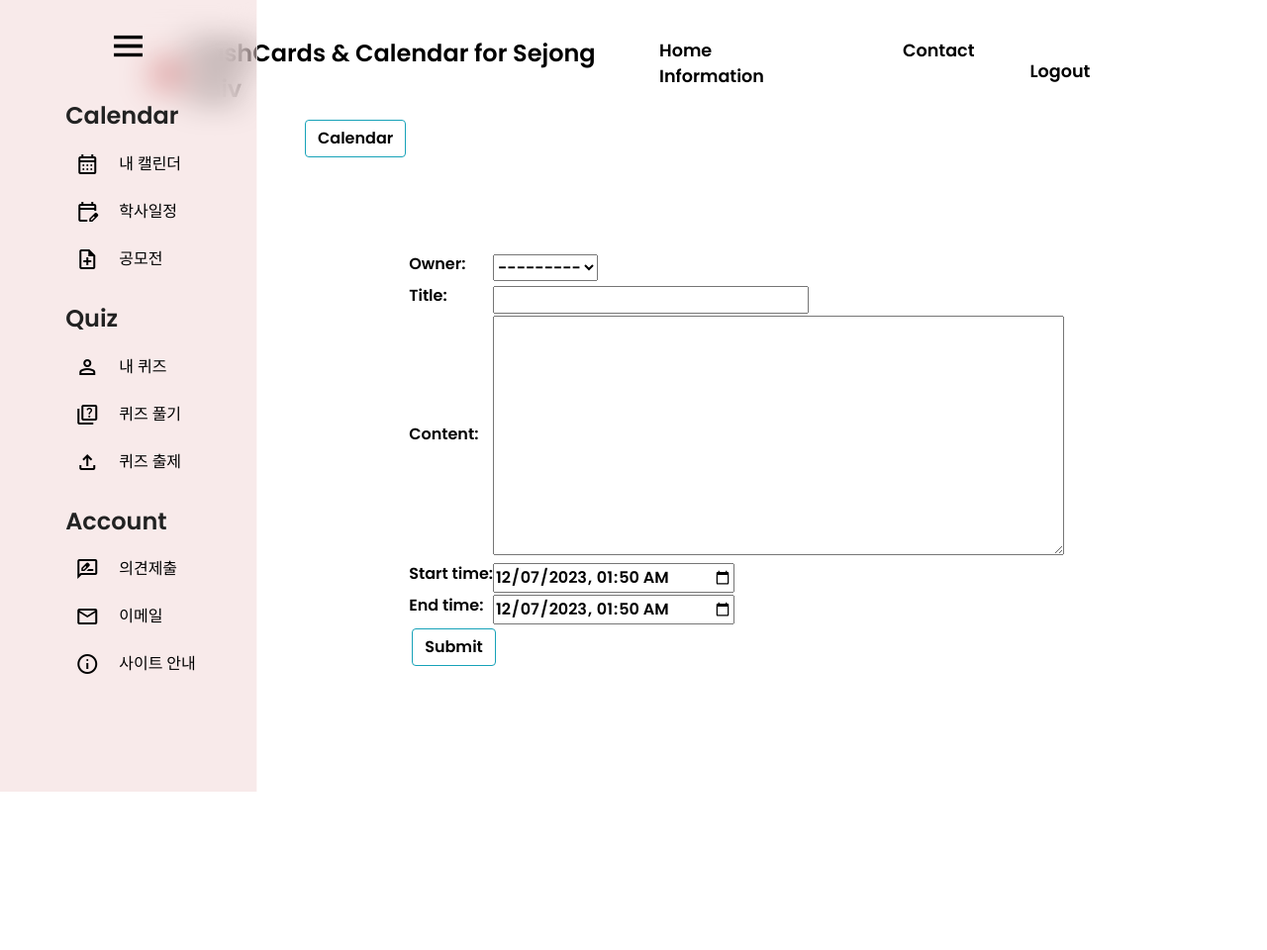
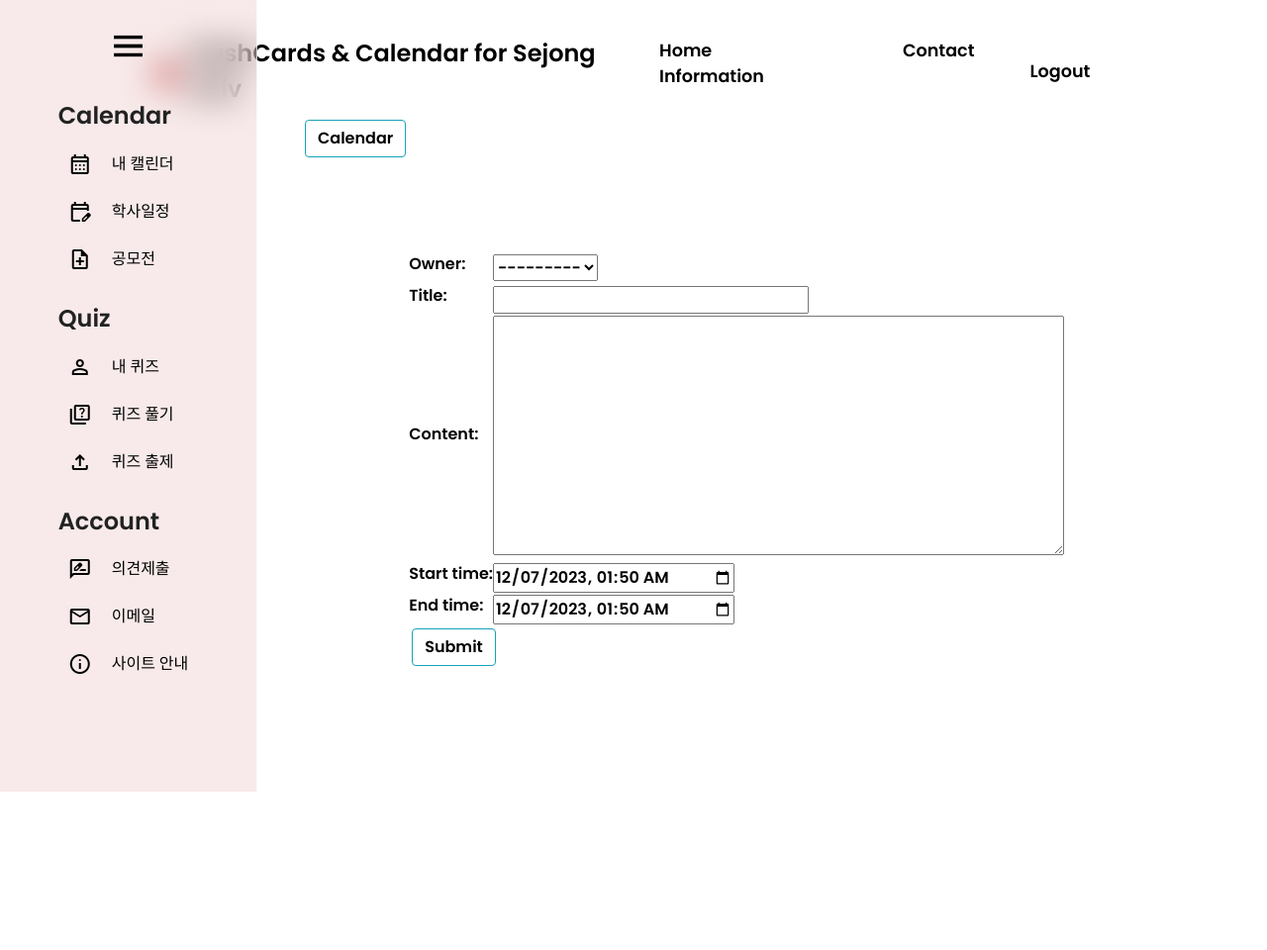
Before and after one commit to LeeDayday/sejong_flashcard, a Django app: template templates/cal/content.html in a window 1280 px wide. Shown: the whole page at 99% size. Run offline with Django 4.2, Linux system fonts and the light colour scheme; the template is opened without the code that fills it: values that come from a table or form of the project are taken from there, others are empty; some libraries are stand-ins or nearby versions; some web fonts are replaced.

Commit message:
캘린더 css 수정

```diff
--- a/static/cal_style.css
+++ b/static/cal_style.css
@@ -61,8 +61,6 @@ a { /*글씨 색감*/
 
 }
 
-.sidebar {
-    backdrop-filter: blur(17px);
-  --webkit-backdrop-filter: blur(17px);
-  z-index: 1005;
+.sidebar ul {
+  padding: 0;
 }
```
